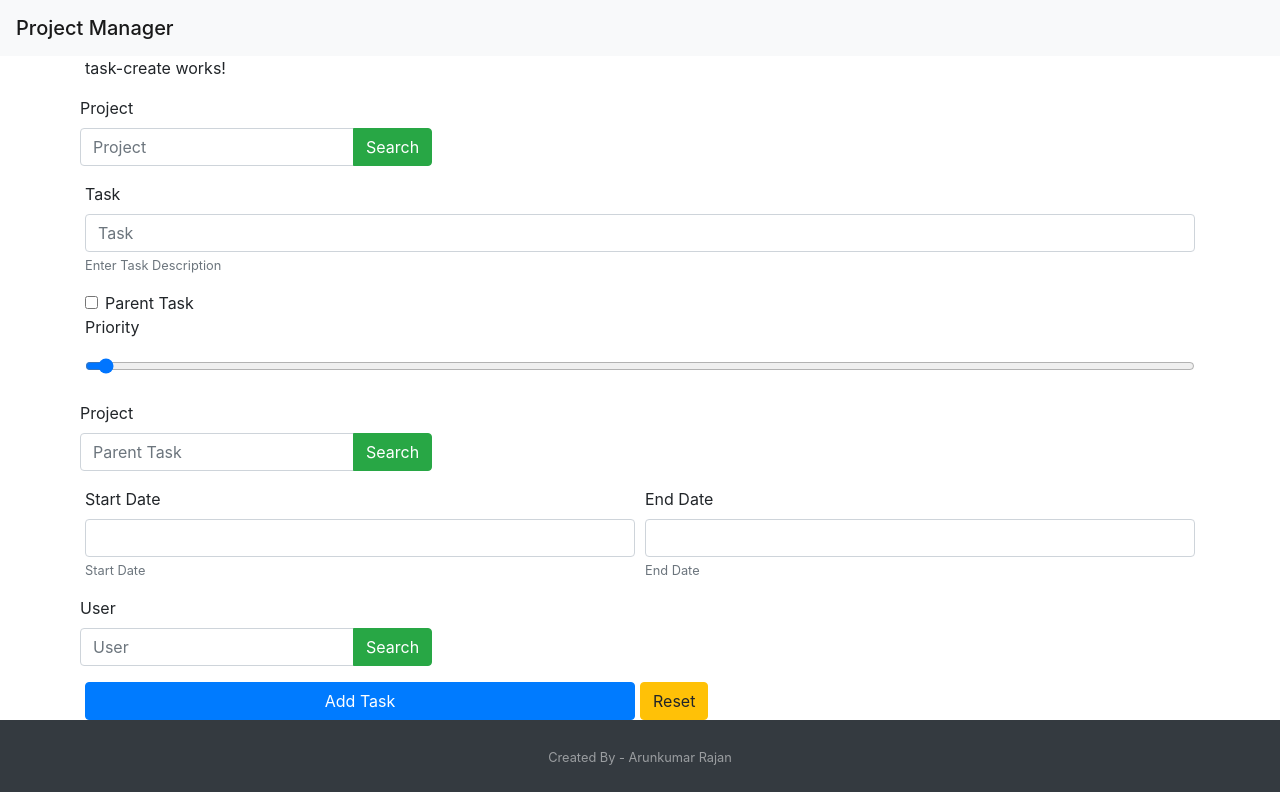
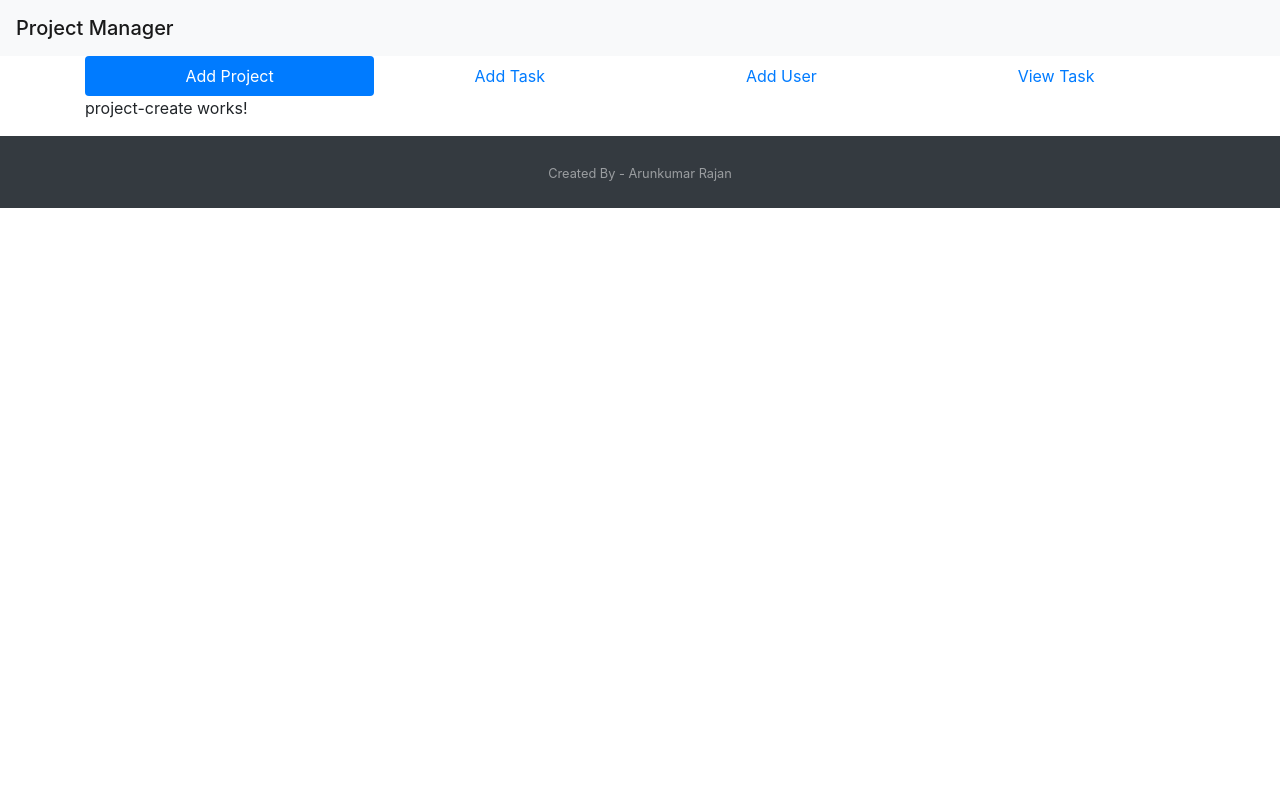
Before and after one commit to arunsugan/projectmanager, an Angular app: page / in a window 1280 px wide. Built offline with nearby package versions, Linux system fonts and the light colour scheme.

Commit message:
added form for components and home page changes

```diff
--- a/src/app/app.component.html
+++ b/src/app/app.component.html
@@ -3,11 +3,39 @@
 </nav>
 
 <div class="container">
-    <app-task-create></app-task-create>
+    <ul class="nav nav-pills nav-fill">
+        <li class="nav-item">
+            <a class="nav-link active" data-toggle="tab" href="#projectTab">Add Project</a>
+        </li>
+        <li class="nav-item">
+            <a class="nav-link" data-toggle="tab" href="#taskTab">Add Task</a>
+        </li>
+        <li class="nav-item">
+            <a class="nav-link" data-toggle="tab" href="#userTab">Add User</a>
+        </li>
+        <li class="nav-item">
+            <a class="nav-link" data-toggle="tab" href="#viewTaskTab">View Task</a>
+        </li>
+    </ul>
+    <div id="myTabContent" class="tab-content">
+        <div class="tab-pane fade active show" id="projectTab">
+            <app-project-create></app-project-create>
+
+        </div>
+        <div class="tab-pane fade" id="taskTab">
+            <app-task-create></app-task-create>
+        </div>
+        <div class="tab-pane fade" id="userTab">
+            <app-user-create></app-user-create>
+        </div>
+        <div class="tab-pane fade" id="viewTaskTab">
+            <app-task-view></app-task-view>
+        </div>
+    </div>
 </div>
 
 <footer id="sticky-footer" class="py-4 bg-dark text-white-50">
-        <div class="container text-center">
-          <small>Created By - Arunkumar Rajan</small>
-        </div>
+    <div class="container text-center">
+        <small>Created By - Arunkumar Rajan</small>
+    </div>
 </footer>
--- a/src/app/task-create/task-create.component.html
+++ b/src/app/task-create/task-create.component.html
@@ -1,5 +1,3 @@
-<p>task-create works!</p>
-
 <form>
 
     <div class="form-row">
--- a/src/app/user-create/user-create.component.html
+++ b/src/app/user-create/user-create.component.html
@@ -1 +1,25 @@
-<p>user-create works!</p>
+<form>
+    <div class="form-group">
+        <label for="firstName">First Name</label>
+        <input type="text" class="form-control" id="firstName" placeholder="First Name">
+    </div>
+
+    <div class="form-group">
+        <label for="lastName">Last Name</label>
+        <input type="text" class="form-control" id="lastName" placeholder="First Name">
+    </div>
+
+    <div class="form-group">
+        <label for="employeeId">Employee ID</label>
+        <input type="text" class="form-control" id="employeeId" placeholder="First Name">
+    </div>
+
+    <div class="form-row">
+        <div class="col-md-6">
+            <button type="submit" class="btn btn-primary btn-block">Add User</button>
+        </div>
+        <div clas="col-md-6">
+            <button type="button" class="btn btn-warning btn-block">Reset</button>
+        </div>
+    </div>
+</form>
```
